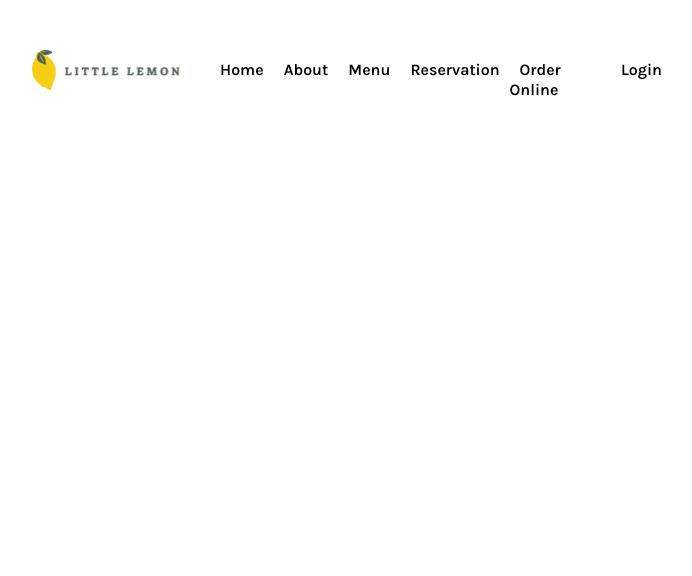
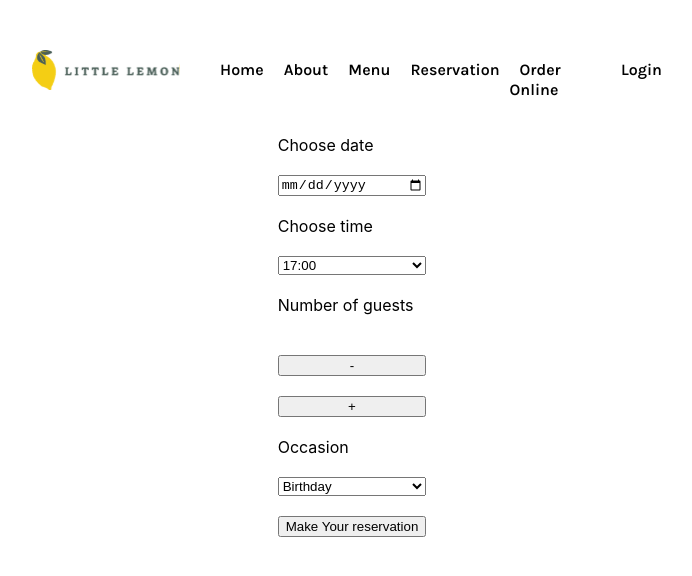
Before and after one commit to KennyCandra/Capstone-Project-React, a React (Create React App) app: page /bookingpage in a window 1280 px wide. Shown: the top 576 px of the page, without its empty margins (288-980 px from the left). Built offline with nearby package versions, Linux system fonts and the light colour scheme; a web font is replaced by a local one.

Commit message:
Use Reducer Function

```diff
--- a/src/Components/BookingForm.js
+++ b/src/Components/BookingForm.js
@@ -1,30 +1,43 @@
 import { useState } from "react"
-function BookingForm () {
+function BookingForm ( {availableTime} , {dispatch}) {
 
     const [date,setDate] = useState('')
     const [number,setNumber] = useState('')
     const [occasion,setOccasion] = useState('')
-    const [time,setTime] = useState('')
+
+    const decrement = (e) => {
+        e.preventDefault()
+        if (number <= 0 ){
+        setNumber(0)
+        } else{
+        setNumber(number-1)
+        }
+    }
+
+    const increment = (e) => {
+        e.preventDefault()
+        if (number >= 10){
+            setNumber(10)
+        } else {
+        setNumber(number+1)
+        }
+    }
 
     function handleSubmit (e) {
         e.preventDefault()
         alert(`your Resrevation has been successfully completed`)
     }
 
-    const availableTimes = [
-        {hour : "17:00"},
-        {hour : "18:00"},
-        {hour : "19:00"},
-        {hour : "20:00"},
-        {hour : "21:00"},
-        {hour : "22:00"}
-    ]
 
-    const avaliableOptions = availableTimes.map((time , index) => {
+
+    const avaliableOptions = availableTime.map((time , index) => {
         return (
             <option key={index}>{time.hour}</option>
         )
     })
+
+
+
     return (
         <>
         <form className="FormInput" onSubmit={handleSubmit}>
@@ -37,21 +50,18 @@ function BookingForm () {
         </input>
     <label
         for="res-time"
-        value={time}
-        onChange={(e) => setTime(e.target.value)}
+        value={availableTime}
+        onChange={() => {
+            dispatch(availableTime)
+        }}
         >Choose time</label>
     <select id="res-time ">
        {avaliableOptions}
     </select>
     <label for="guests">Number of guests</label>
-    <input
-        value={number}
-        placeholder="1"
-        min="1"
-        max="10"
-        id="guests"
-        onChange={(e) => setNumber(e.target.value)}
-        ></input>
+    <label>{number}</label>
+    <button onClick={(e) => {decrement(e)}}>-</button>
+    <button onClick={(e) => {increment(e)}}>+</button>
     <label
         value={occasion}
         onChange={(e)=> setOccasion(e.target.value)}
--- a/src/Pages/BookingPage.js
+++ b/src/Pages/BookingPage.js
@@ -1,11 +1,31 @@
+import { useReducer } from "react"
 import BookingForm from "../Components/BookingForm"
 
 function BookingPage () {
 
-    <>
-        <BookingForm />
+    const initializedTime =[
+        { hour: "17:00" },
+        { hour: "18:00" },
+        { hour: "19:00" },
+        { hour: "20:00" },
+        { hour: "21:00" },
+        { hour: "22:00" }
+]
+
+const updateTimes = () => {
+    return availableTime
+}
+
+
+const [availableTime , dispatch] = useReducer(updateTimes,initializedTime)
+
+
+    return (
+        <>
+        <BookingForm availableTime={availableTime} dispatch={dispatch}/>
     </>
 
+    )
 }
 
 export default BookingPage
```
